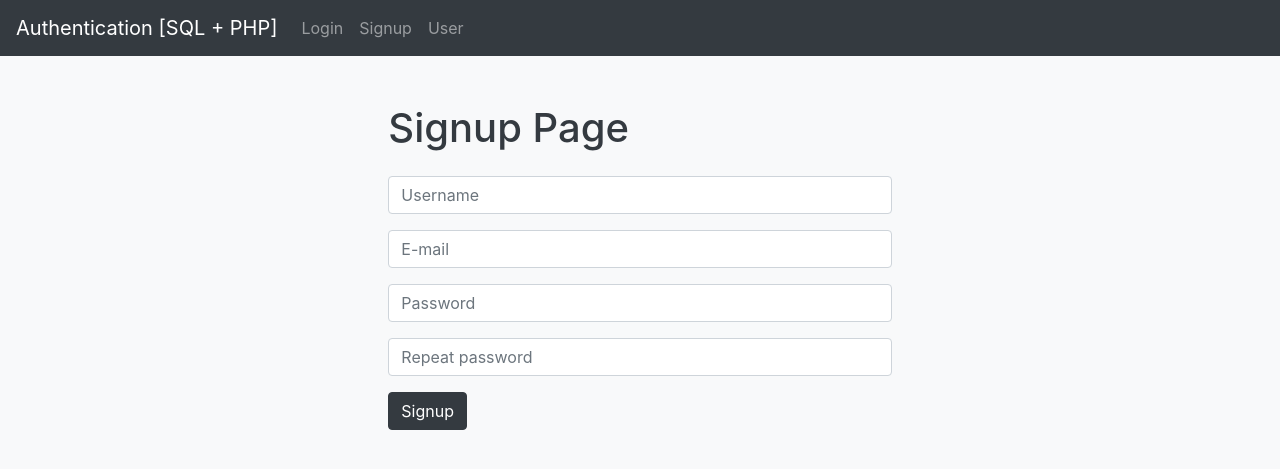
After one commit to ollealm/php-sql-login, a PHP site: page /signup.php in a window 1280 px wide. The commit adds this page. Shown: the top 469 px of the page. Run offline with PHP 8.4, Linux system fonts and the light colour scheme.

Commit message:
signup form and script

```diff
--- /dev/null
+++ b/footer.php
@@ -0,0 +1,5 @@
+</div>
+
+</body>
+
+</html>
--- a/header.php
+++ b/header.php
@@ -20,6 +20,7 @@
       <a class="navbar-brand">Authentication [SQL + PHP]</a>
       <ul class="navbar-nav">
         <li class="nav-item"><a href="index.php" class="nav-link">Login</a></li>
+        <li class="nav-item"><a href="signup.php" class="nav-link">Signup</a></li>
         <li class="nav-item"><a href="user.php" class="nav-link">User</a></li>
       </ul>
     </nav>
--- a/login.php
+++ b/scripts/login.php
@@ -16,7 +16,7 @@ if (isset($_POST['login-submit'])) {
   // kollar om nått av fälten har lämnats tomt
   // skickar i så fall tillbaka till index med felmeddelande
   if (empty($username) || empty($password)) {
-    header("location: ./index.php?error=empty");
+    header("location: ../index.php?error=empty&user=".$username);
     exit();
   } else {
     // lagrar queryn i en variabel och använder en placeholder
@@ -57,11 +57,11 @@ if (isset($_POST['login-submit'])) {
       $_SESSION['user_name'] = $row["user_name"];
       $_SESSION['email'] = $row["email"];
       // skickar vidare till user sidan
-      header("location: ./user.php");
+      header("location: ../user.php");
       exit();
     }  else {
       // skickar tillbaka till index om lösen inte stämmer med felmeddelande
-      header("location: ./index.php?error=wrong");
+      header("location: ../index.php?error=wrong");
       exit();
     }
   }
--- a/logout.php
+++ b/scripts/logout.php
@@ -10,5 +10,5 @@ session_unset();
 session_destroy();
 // skickar användaren till index
 // med logout meddelande
-header("location: ./index.php?logout=true");
+header("location: ../index.php?logout=true");
 exit();
--- /dev/null
+++ b/signup.php
@@ -0,0 +1,61 @@
+<!-- Separat header-fil med session_start() och meny -->
+<?php
+  require "header.php"
+?>
+<h1 class="pb-3">Signup Page</h1>
+
+<?php
+
+// kollar efter felmeddelanden
+// och skriver ut dessa till användaren
+if (isset($_GET['error'])) {
+  if ($_GET['error'] == "empty") echo '<p class="text-danger">You need to fill in all fields</p>';
+  else if ($_GET['error'] == "invaliduseremail") echo '<p class="text-danger">Invalid user name and e-mail</p>';
+  else if ($_GET['error'] == "invaliduser") echo '<p class="text-danger">Invalid user name</p>';
+  else if ($_GET['error'] == "invalidemail") echo '<p class="text-danger">Invalid e-mail</p>';
+  else if ($_GET['error'] == "password") echo '<p class="text-danger">Passwords don\'t match</p>';
+  else if ($_GET['error'] == "usertaken") echo '<p class="text-danger">Username already taken</p>';
+  else echo '<p class="text-danger">Login failed</p>';
+}
+
+// kollar om användaren loggat ut och skriver ut detta
+if (isset($_GET['signup'])) {
+  if ($_GET['signup'] == "success") {
+    echo '<p class="text-success">Signup successful!</p>';
+  }
+}
+
+// kollar om användaren redan är inloggad genom id i sessionen
+// visar annars inloggnings-formulär
+if (isset($_SESSION['id'])) {
+  echo
+  '<p>You are logged in</p>
+  <p><a href="user.php">Go to user page</a></p>';
+} else {
+  // använder POST istället för GET för att inte visa känslig data
+  echo
+  '<form action="scripts/signup-script.php" method="post">
+    <div class="form-group">
+      <input type="text" name="username" placeholder="Username" class="form-control">
+    </div>
+
+    <div class="form-group">
+      <input type="text" name="email" placeholder="E-mail" class="form-control">
+    </div>
+
+    <div class="form-group">
+      <input type="password" name="password" placeholder="Password" class="form-control">
+    </div>
+
+    <div class="form-group">
+      <input type="password" name="password-repeat" placeholder="Repeat password" class="form-control">
+    </div>
+    <button class="btn btn-dark" type="submit" name="signup-submit">Signup</button>
+  </form>';
+}
+
+?>
+
+<?php
+  require "footer.php"
+?>
```
Also changed, not shown: index.php (+5 -6 lines), scripts/signup-script.php (added, +96 -0 lines), user.php (+4 -5 lines), scripts/dbinfo.php (renamed from dbinfo.php), 1 other file.
